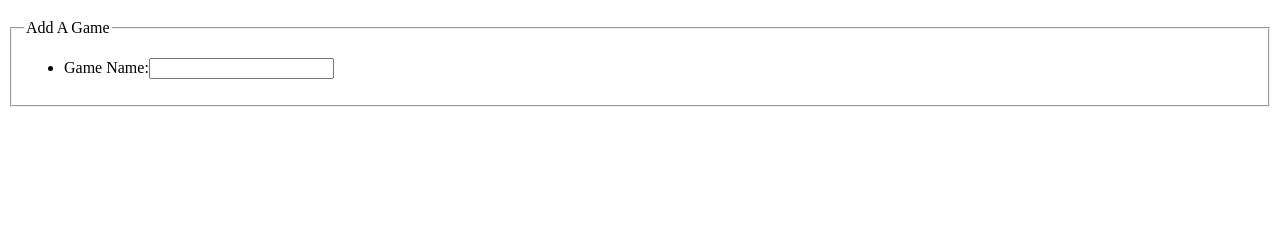
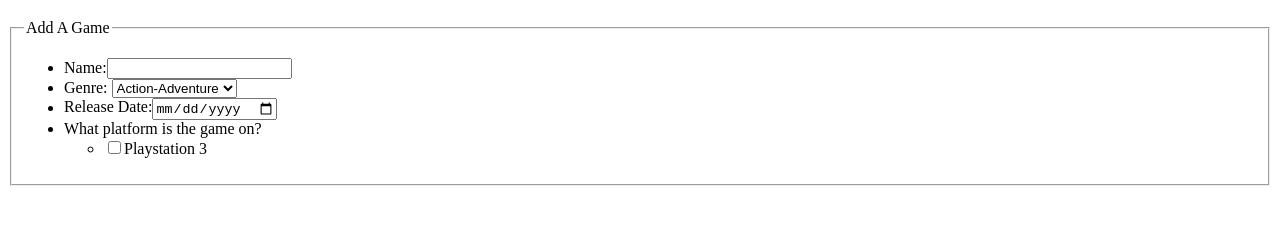
Before and after one commit to jrasnic/VFW-Project, a plain HTML site: page additem.html in a window 1280 px wide. Shown: the part 61-286 px from the top of the page. Drawn offline with Linux system fonts and the light colour scheme.

Commit message:
more form coding

```diff
--- a/additem.html
+++ b/additem.html
@@ -21,6 +21,23 @@
 		<fieldset>
 			<legend>Add A Game</legend>
 			<ul>
-				<li><label for="name">Game Name:</label><input type="text" id="name" /></li>
+				<li><label for="name">Name:</label><input type="text" id="name" /></li>
+				<li><label for="genre">Genre:</label>
+					<select id="genre">
+						<option value="Action-Adventure">Action-Adventure</option>
+						<option value="Fighting">Fighting</option>
+						<option value="FPS">FPS</option>
+						<option value="Platformer">Platformer</option>
+						<option value="Puzzle">Puzzle</option>
+						<option value="RPG">RPG</option>
+						<option value="Simulation">Simulation</option>
+						<option value="Sports">Sports</option>
+						<option value="Strategy">Strategy</option>
+					</select>
+				</li>
+				<li><label for="releasedate">Release Date:</label><input type="date" id="releasedate" /></li>
+				<li>What platform is the game on?
+					<ul>
+						<li><input type="checkbox" value="Playstation 3" id="ps3" /><label for="ps3">Playstation 3</label>
 </body>
 </html>
```
